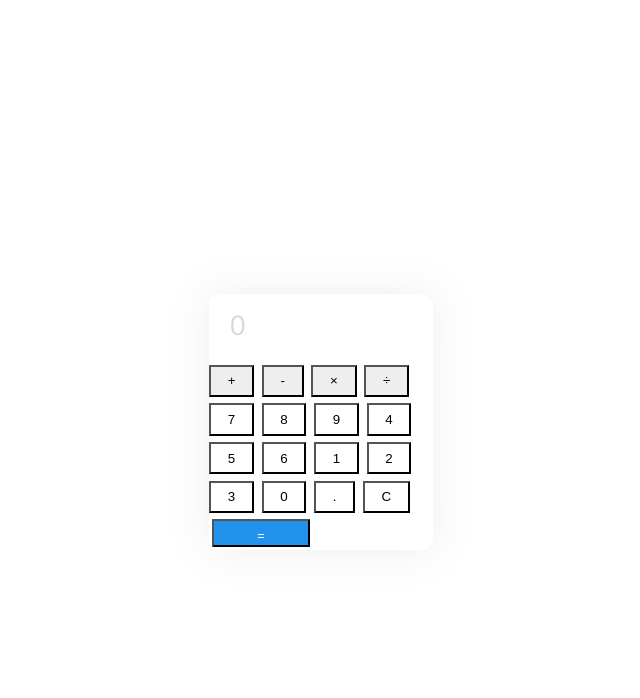
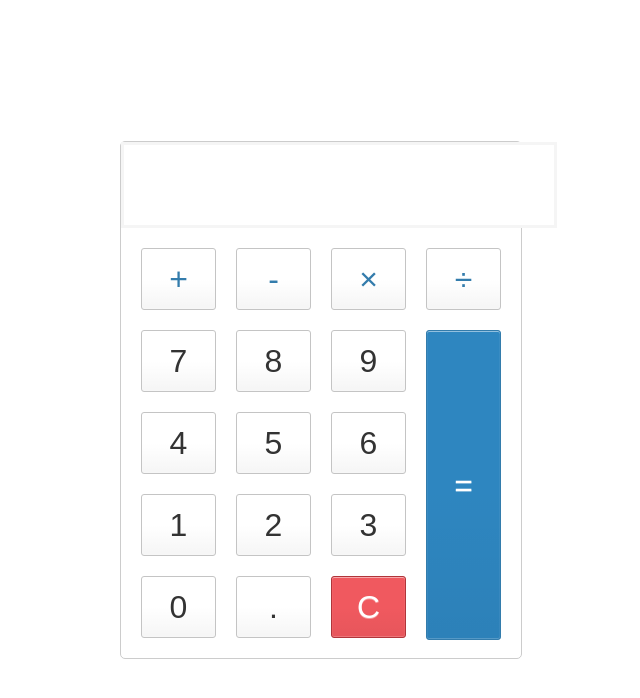
Before and after one commit to zsofiella/calculator, a plain HTML site: page index.html in a window 1280 px wide. Shown: the whole page, without its empty margins (319-959 px from the left). Drawn offline with Linux system fonts and the light colour scheme.

Commit message:
css changed

```diff
--- a/css/calculator.css
+++ b/css/calculator.css
@@ -1,96 +1,85 @@
 :root {
     font-family: Helvetica, Arial, sans-serif;
   }
-
-  html {
-    font-size: 175%;
-    font-weight: 300;
-    line-height: 1.3;
+  .html {
+    font-size: 62.5%;
+    box-sizing: border-box;
   }
 
-  body {
-    align-items: center;
-    display: flex;
-    height: 100vh;
-    justify-content: center;
+  *, *::before, *::after {
+    margin: 0;
+    padding: 0;
+    box-sizing: inherit;
   }
 
-  .container {
-    width: 15rem;
-    height: 20rem;
-    display:flex;
-    flex-wrap: wrap;
-    position: relative;
-    justify-content: auto;
-    align-items: center;
-
-  }
   .calculator {
-    border-radius: 12px;
-    box-shadow: 0 0 40px 0px rgba(139, 136, 136, 0.15);
-    margin-left: auto;
-    margin-right: auto;
-    margin-top: 1em;
-    max-width: 8em;
-    overflow: hidden;
-    align-items: stretch;
-
+    border: 1px solid #ccc;
+    border-radius: 5px;
+    position: absolute;
+    top: 50%;
+    left: 50%;
+    transform: translate(-50%, -50%);
+    width: 400px;
   }
 
-  .calculator__display {
-    background-color: rgb(255,255,255);
-    color: rgba(0, 0, 0, 0.15);
-    font-size: 1em;
-    padding: 0.5em 0.75em;
+  .calculator-screen {
+    width: 100%;
+    font-size: 5rem;
+    height: 80px;
+    border: solid;
+    background-color: rgba(255,255,255);
+    color:rgba(0,0,0,.04);
     text-align: right;
+    padding-right: 20px;
+    padding-left: 10px;
   }
 
-  .calculator__display {
-    display: flex;
-    flex: 75%;
-    flex-wrap: wrap;
-}
-
-.calculator__keys > * {
+  button {
+    height: 60px;
     background-color: #fff;
-    padding: 0.5em 1.25em;
-    position: relative;
-    text-align: center;
+    border-radius: 3px;
+    border: 1px solid #c4c4c4;
+    background-color: transparent;
+    font-size: 2rem;
+    color: #333;
+    background-image: linear-gradient(to bottom,transparent,transparent 50%,rgba(0,0,0,.04));
+    box-shadow: inset 0 0 0 1px rgba(255,255,255,.05), inset 0 1px 0 0 rgba(255,255,255,.45), inset 0 -1px 0 0 rgba(255,255,255,.15), 0 1px 0 0 rgba(255,255,255,.15);
+    text-shadow: 0 1px rgba(255,255,255,.4);
   }
 
-  .calculator__keys > *:active::before,
-  .calculator__keys > .is-depressed::before {
-    background-color: rgba(0, 0, 0, 0.2);
-    bottom: 0;
-    box-shadow: 0 0 6px 0 rgba(0, 0, 0, 0.5) inset;
-    content: "";
-    left: 0;
-    opacity: 0.3;
-    position: absolute;
-    right: 0;
-    top: 0;
-    z-index: 1;
+  button:hover {
+    background-color: #eaeaea;
   }
 
-  .key--operator {
-    background-color: #eee;
+  .operator {
+    color: #337cac;
   }
 
-  .key--equal{
-        background-color: #2392ec;
-        color: #fff;
-        width: 3.5rem;
-        flex: 1;
-        height: 1rem;
-        margin: 0.1rem;
+  .all-clear {
+    background-color: #f0595f;
+    border-color: #b0353a;
+    color: #fff;
   }
 
-  .inset {
-  content: "";
-  left: 0;
-  opacity: 0.3;
-  position: absolute;
-  right: 0;
-  top: 0;
-  z-index: 1;
-}
+  .all-clear:hover {
+    background-color: #f17377;
+  }
+
+  .equal-sign {
+    background-color: #2e86c0;
+    border-color: #337cac;
+    color: #fff;
+    height: 100%;
+    grid-area: 2 / 4 / 6 / 5;
+  }
+
+  .equal-sign:hover {
+    background-color: #4e9ed4;
+  }
+
+  .calculator-keys {
+    display: grid;
+    grid-template-columns: repeat(4, 1fr);
+    grid-gap: 20px;
+    padding: 20px;
+  }
--- a/index.html
+++ b/index.html
@@ -7,28 +7,38 @@
     <link rel="stylesheet" href="/css/calculator.css">
 </head>
 <body>
-    <div class="container">
-        <div class="calculator">
-          <div class="calculator__display">0</div>
-          <div class="calculator__keys">
-            <button class="key--operator" data-action="add">+</button>
-            <button class="key--operator" data-action="subtract">-</button>
-            <button class="key--operator" data-action="multiply">&times;</button>
-            <button class="key--operator" data-action="divide">÷</button>
-            <button>7</button>
-            <button>8</button>
-            <button>9</button>
-            <button>4</button>
-            <button>5</button>
-            <button>6</button>
-            <button>1</button>
-            <button>2</button>
-            <button>3</button>
-            <button>0</button>
-            <button data-action="decimal">.</button>
-            <button data-action="clear">C</button>
-            <button class="key--equal" data-action="calculate">=</button>
-          </div>
+    <div class="calculator">
+
+        <input type="text" class="calculator-screen" value="" disabled />
+
+        <div class="calculator-keys">
+
+          <button type="button" class="operator" value="+">+</button>
+          <button type="button" class="operator" value="-">-</button>
+          <button type="button" class="operator" value="*">&times;</button>
+          <button type="button" class="operator" value="/">&divide;</button>
+
+          <button type="button" value="7">7</button>
+          <button type="button" value="8">8</button>
+          <button type="button" value="9">9</button>
+
+
+          <button type="button" value="4">4</button>
+          <button type="button" value="5">5</button>
+          <button type="button" value="6">6</button>
+
+
+          <button type="button" value="1">1</button>
+          <button type="button" value="2">2</button>
+          <button type="button" value="3">3</button>
+
+
+          <button type="button" value="0">0</button>
+          <button type="button" class="decimal" value=".">.</button>
+          <button type="button" class="all-clear" value="all-clear">C</button>
+
+          <button type="button" class="equal-sign operator" value="=">=</button>
+
         </div>
       </div>
 <script src="/js/calculator.js"></script>
--- a/js/calculator.js
+++ b/js/calculator.js
@@ -0,0 +1,11 @@
+const calculator = {
+    displayValue: '0',
+    firstOperand: null,
+    waitingForSecondOperand: false,
+    operator: null,
+  };
+
+  function updateDisplay() {
+    const display = document.querySelector('.calculator-screen');
+    display.value = calculator.displayValue;
+  }
```
